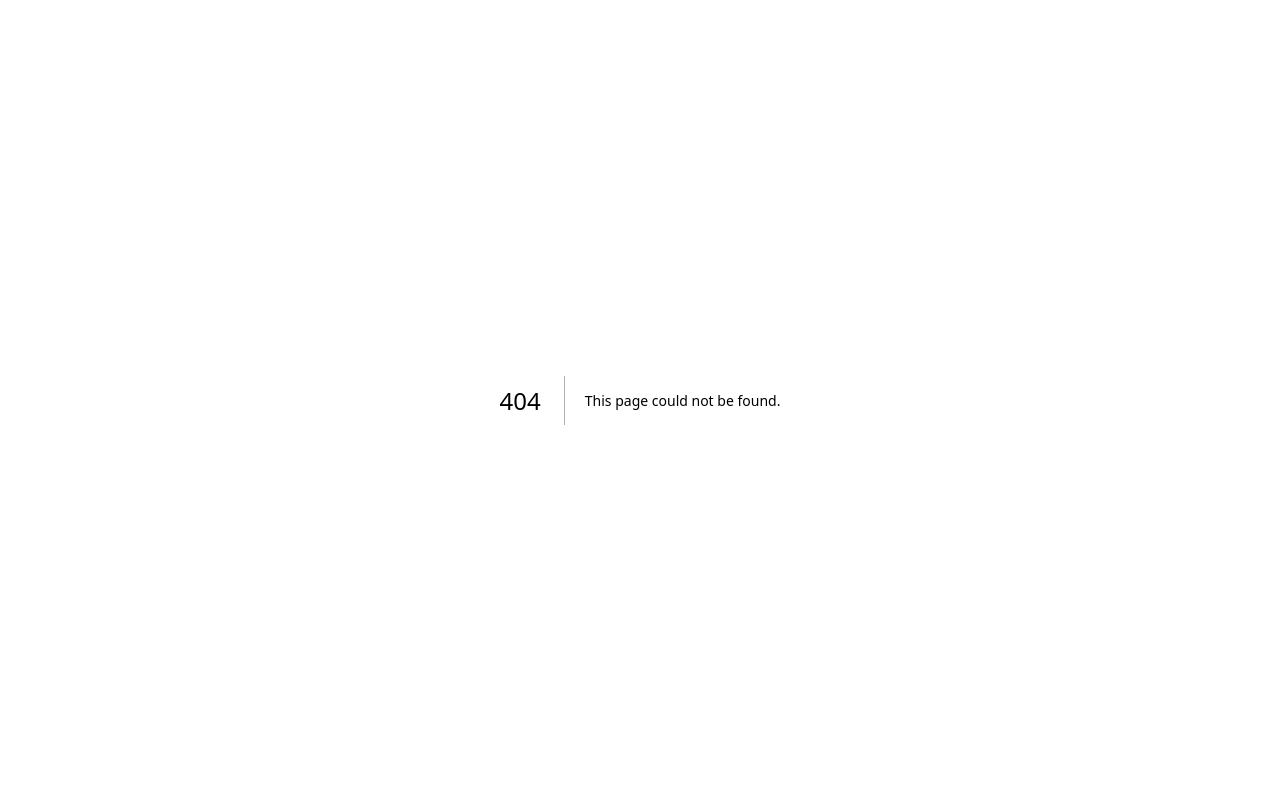
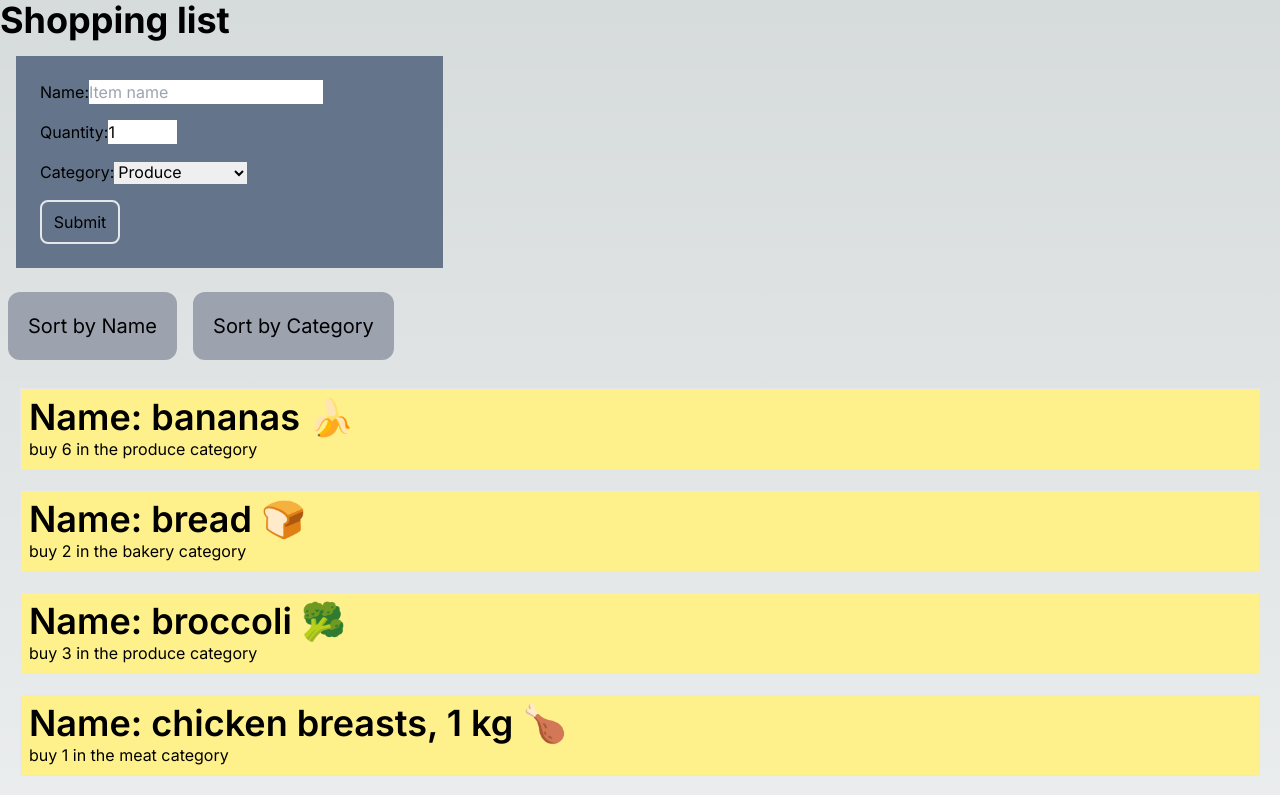
Before and after one commit to jasmeet1626/cprg306, a Next.js app in the folder cprg306-assignments/: page /week-6 in a window 1280 px wide. Before the commit this address had no page. Shown: the top 795 px of the page. Built offline with nearby package versions, Linux system fonts and the light colour scheme.

Commit message:
Add files via upload

```diff
--- /dev/null
+++ b/cprg306-assignments/app/week-6/item-list.js
@@ -0,0 +1,44 @@
+"use client";
+
+import React, {useState, useEffect} from "react";
+import Item from "./item";
+// import items from "./items.json";
+
+const ItemList = ({items = []}) => {
+
+  const [sortBy , setSortBy] = useState("name");
+  const [sortedItems, setSortedItems] = useState([]);
+
+  useEffect(() => {
+    if (Array.isArray(items)) {
+      const sorted = [...items].sort((a, b) => {
+        if (sortBy === "name") {
+          return a.name.localeCompare(b.name);
+        } else if (sortBy === "category") {
+          return a.category.localeCompare(b.category);
+        }
+
+      });
+      setSortedItems(sorted);
+    }
+}, [items, sortBy]);
+
+
+
+return (
+
+  <div>
+      <button onClick={() => setSortBy('name')} className="p-5 m-2 text-xl bg-gray-400 rounded-xl hover:bg-orange-300">
+        Sort by Name</button>
+      <button onClick={() => setSortBy('category')} className="p-5 m-2 text-xl bg-gray-400 rounded-xl  hover:bg-orange-300">
+        Sort by Category</button>
+      <ul>
+        {sortedItems.map(item => (
+          <Item key={item.id} name={item.name} quantity={item.quantity} category={item.category} />
+        ))}
+      </ul>
+    </div>
+);
+};
+
+export default ItemList;
--- /dev/null
+++ b/cprg306-assignments/app/week-6/item.js
@@ -0,0 +1,12 @@
+const Item = ({ name, quantity, category }) => {
+  return (
+    <ul className="border border-3 p-2 m-5 bg-yellow-200 text-black">
+      <li className="text-4xl font-semibold">Name: {name}</li>
+      <li>
+        buy {quantity} in the {category} category
+      </li>
+    </ul>
+  );
+};
+
+export default Item;
--- /dev/null
+++ b/cprg306-assignments/app/week-6/items.json
@@ -0,0 +1,74 @@
+[
+    {
+      "id": "1h2GJKH12gkHG31h1H",
+      "name": "milk, 4 L 🥛",
+      "quantity": 1,
+      "category": "dairy"
+    },
+    {
+      "id": "2KJH3k2j3H1k2J3K1H",
+      "name": "bread 🍞",
+      "quantity": 2,
+      "category": "bakery"
+    },
+    {
+      "id": "3h2KJH3k2j3H1k2J3",
+      "name": "eggs, dozen 🥚",
+      "quantity": 2,
+      "category": "dairy"
+    },
+    {
+      "id": "4k2J3K1H2GJKH12gk",
+      "name": "bananas 🍌",
+      "quantity": 6,
+      "category": "produce"
+    },
+    {
+      "id": "5H1h1H2KJH3k2j3H",
+      "name": "broccoli 🥦",
+      "quantity": 3,
+      "category": "produce"
+    },
+    {
+      "id": "6H1k2J3K1H2GJKH1",
+      "name": "chicken breasts, 1 kg 🍗",
+      "quantity": 1,
+      "category": "meat"
+    },
+    {
+      "id": "7gkHG31h1H2KJH3k",
+      "name": "pasta sauce 🍝",
+      "quantity": 3,
+      "category": "canned goods"
+    },
+    {
+      "id": "8j3H1k2J3K1H2GJK",
+      "name": "spaghetti, 454 g 🍝",
+      "quantity": 2,
+      "category": "dry goods"
+    },
+    {
+      "id": "9H12gkHG31h1H2KJ",
+      "name": "toilet paper, 12 pack 🧻",
+      "quantity": 1,
+      "category": "household"
+    },
+    {
+      "id": "10H3k2j3H1k2J3K1",
+      "name": "paper towels, 6 pack",
+      "quantity": 1,
+      "category": "household"
+    },
+    {
+      "id": "11k2J3K1H2GJKH12",
+      "name": "dish soap 🍽️",
+      "quantity": 1,
+      "category": "household"
+    },
+    {
+      "id": "12GJKH12gkHG31h1",
+      "name": "hand soap 🧼",
+      "quantity": 4,
+      "category": "household"
+    }
+  ]
--- /dev/null
+++ b/cprg306-assignments/app/week-6/new-item.js
@@ -0,0 +1,58 @@
+"use client";
+import { useState } from "react";
+
+const NewItem = ({ addItem }) => {
+    const [name, setName ] = useState("");
+    const [quantity, setQuantity ] = useState(1);
+    const [category, setCategory ] = useState("produce");
+
+    const handleSubmit = (e) => {
+        e.preventDefault();
+        const item = { name, quantity, category };
+
+        console.log(item)
+
+        alert(`Name: ${name}, Quantity: ${quantity}, Category: ${category}`);
+
+        const id = Math.random().toString(36); //this will generate a random id.
+        addItem({id, name, quantity, category});
+
+        setName("");
+        setQuantity(1);
+        setCategory("produce");
+    };
+
+
+    return (
+
+        <form onSubmit={handleSubmit} className="m-4 p-4 bg-slate-500 flex flex-col w-1/3">
+        <label className="p-2 ">
+            Name:
+            <input placeholder="Item name" type="text" value={name} onChange={(e) => setName(e.target.value)} required className="text-black "/>
+        </label>
+        <label className="p-2">
+            Quantity:
+            <input type="number" value={quantity} onChange={(e) => setQuantity(e.target.value)} min={1} max={99} required className="text-black"/>
+        </label>
+        <label className="p-2">
+            Category:
+            <select  value={category} onChange={(e) => setCategory(e.target.value)} className="text-black">
+                <option value="produce">Produce</option>
+                <option value="dairy">Dairy</option>
+                <option value="bakery">Bakery</option>
+                <option value="meat">Meat</option>
+                <option value="frozen">Frozen</option>
+                <option value="canned-goods">Canned Goods</option>
+                <option value="dry-goods">Dry Goods</option>
+                <option value="beverages">Beverages</option>
+                <option value="snacks">Snacks</option>
+                <option value="household">Household</option>
+                <option value="other">Other</option>
+            </select>
+        </label>
+        <button type="submit" className="border-2 rounded-lg w-20 p-2 m-2">Submit</button>
+    </form>
+);
+};
+
+export default NewItem;
--- /dev/null
+++ b/cprg306-assignments/app/week-6/page.js
@@ -0,0 +1,25 @@
+"use client";
+
+import { useState } from "react";
+
+import ItemList from "./item-list";
+import NewItem from "./new-item";
+import itemsData from "./items.json";
+
+export default function Page() {
+  const [items, setItems] = useState(itemsData);
+
+  const handleAddItem = (newItem) => {
+    setItems([...items, newItem]);
+  };
+
+  return (
+    <main>
+      <h1 className="text-4xl font-bold mb-4 border-b-3 border-gray-500">
+        Shopping list
+      </h1>
+      <NewItem addItem={handleAddItem} />
+      <ItemList items={items} />
+    </main>
+  );
+}
```
